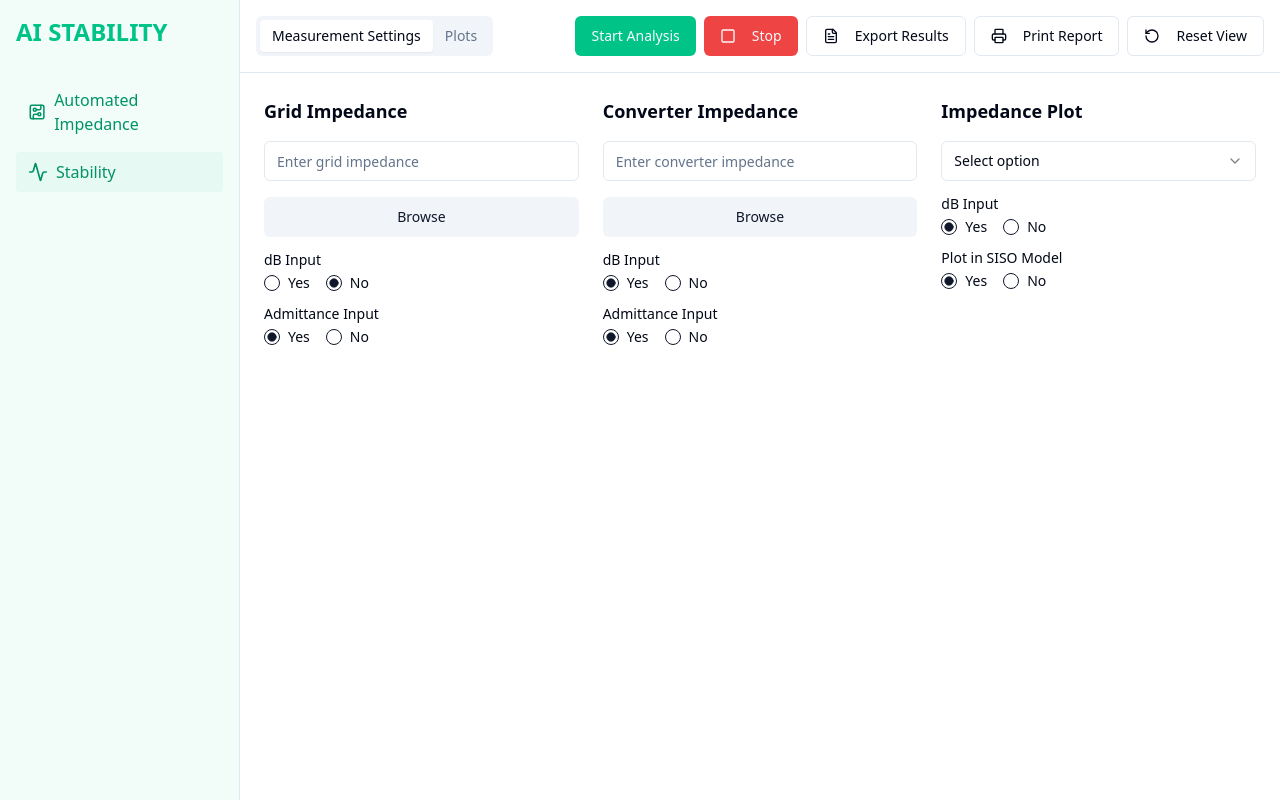
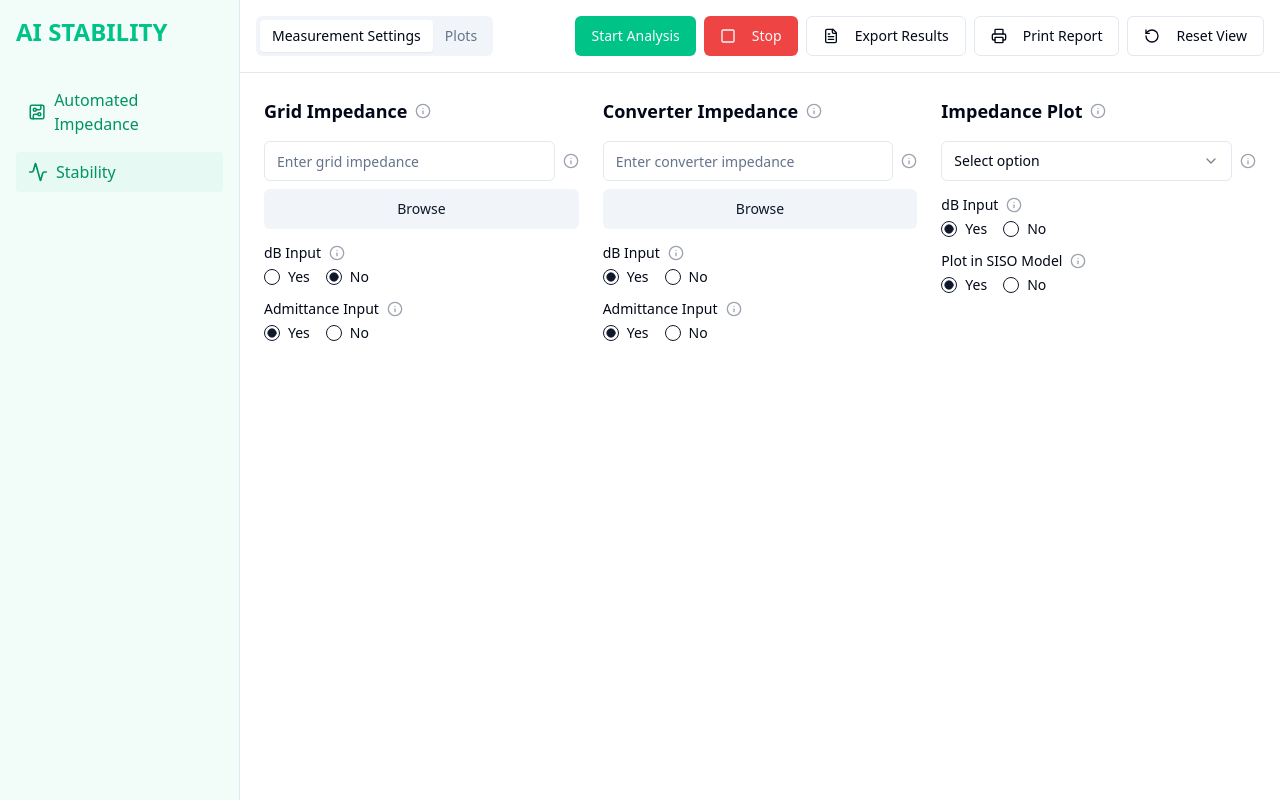
Before and after one commit to Muldbak/toolbox-gui, a React (Vite) app: page /stability in a window 1280 px wide. Built offline with nearby package versions, Linux system fonts and the light colour scheme.

Commit message:
feat: Add tooltips to measurement settings
Adds tooltips to the measurement settings in the Automated Impedance and Stability pages.

```diff
--- a/src/pages/AutomatedImpedance.tsx
+++ b/src/pages/AutomatedImpedance.tsx
@@ -13,10 +13,10 @@ export default function AutomatedImpedance() {
       <div className="flex justify-between items-center p-4 border-b">
         <Tabs value={activeTab} onValueChange={setActiveTab} className="w-full">
           <TabsList>
-            <TabsTrigger value="analysis" className="flex items-center">
+            <TabsTrigger value="analysis" className="flex items-center gap-2">
               Measurement Settings
             </TabsTrigger>
-            <TabsTrigger value="pscad" className="flex items-center">
+            <TabsTrigger value="pscad" className="flex items-center gap-2">
               PSCAD Parameters
             </TabsTrigger>
           </TabsList>
--- a/src/pages/Stability.tsx
+++ b/src/pages/Stability.tsx
@@ -6,6 +6,8 @@ import { Label } from "@/components/ui/label";
 import { Select, SelectContent, SelectItem, SelectTrigger, SelectValue } from "@/components/ui/select";
 import { RadioGroup, RadioGroupItem } from "@/components/ui/radio-group";
 import { Tabs, TabsList, TabsTrigger } from "@/components/ui/tabs";
+import { Tooltip, TooltipContent, TooltipProvider, TooltipTrigger } from "@/components/ui/tooltip";
+import { InfoIcon } from "lucide-react";
 import { ActionButtons } from "@/components/ActionButtons";
 import StabilityPlots from "./StabilityPlots";
 
@@ -49,13 +51,51 @@ function MeasurementSettings() {
     <div className="flex justify-between p-6 space-x-6">
       {/* Grid Impedance Section */}
       <div className="flex-1">
-        <h2 className="text-lg font-semibold mb-4">Grid Impedance</h2>
+        <h2 className="text-lg font-semibold mb-4 flex items-center gap-2">
+          Grid Impedance
+          <TooltipProvider>
+            <Tooltip>
+              <TooltipTrigger>
+                <InfoIcon className="h-4 w-4 text-gray-400" />
+              </TooltipTrigger>
+              <TooltipContent>
+                <p>Configure grid impedance parameters for stability analysis</p>
+              </TooltipContent>
+            </Tooltip>
+          </TooltipProvider>
+        </h2>
         <div className="space-y-4">
+          <div>
+            <div className="flex items-center gap-2">
               <Input placeholder="Enter grid impedance" />
-          <Button variant="secondary" className="w-full">Browse</Button>
+              <TooltipProvider>
+                <Tooltip>
+                  <TooltipTrigger>
+                    <InfoIcon className="h-4 w-4 text-gray-400" />
+                  </TooltipTrigger>
+                  <TooltipContent>
+                    <p>Input the grid impedance value or browse for a file</p>
+                  </TooltipContent>
+                </Tooltip>
+              </TooltipProvider>
+            </div>
+            <Button variant="secondary" className="w-full mt-2">Browse</Button>
+          </div>
 
           <div className="space-y-2">
+            <div className="flex items-center gap-2">
               <Label className="block">dB Input</Label>
+              <TooltipProvider>
+                <Tooltip>
+                  <TooltipTrigger>
+                    <InfoIcon className="h-4 w-4 text-gray-400" />
+                  </TooltipTrigger>
+                  <TooltipContent>
+                    <p>Toggle whether the input values are in decibels</p>
+                  </TooltipContent>
+                </Tooltip>
+              </TooltipProvider>
+            </div>
             <RadioGroup defaultValue="no" className="flex gap-4">
               <div className="flex items-center space-x-2">
                 <RadioGroupItem value="yes" id="grid-db-yes" />
@@ -69,7 +109,19 @@ function MeasurementSettings() {
           </div>
 
           <div className="space-y-2">
+            <div className="flex items-center gap-2">
               <Label className="block">Admittance Input</Label>
+              <TooltipProvider>
+                <Tooltip>
+                  <TooltipTrigger>
+                    <InfoIcon className="h-4 w-4 text-gray-400" />
+                  </TooltipTrigger>
+                  <TooltipContent>
+                    <p>Specify if the input values are in admittance format</p>
+                  </TooltipContent>
+                </Tooltip>
+              </TooltipProvider>
+            </div>
             <RadioGroup defaultValue="yes" className="flex gap-4">
               <div className="flex items-center space-x-2">
                 <RadioGroupItem value="yes" id="grid-admittance-yes" />
@@ -86,13 +138,51 @@ function MeasurementSettings() {
 
       {/* Converter Impedance Section */}
       <div className="flex-1">
-        <h2 className="text-lg font-semibold mb-4">Converter Impedance</h2>
+        <h2 className="text-lg font-semibold mb-4 flex items-center gap-2">
+          Converter Impedance
+          <TooltipProvider>
+            <Tooltip>
+              <TooltipTrigger>
+                <InfoIcon className="h-4 w-4 text-gray-400" />
+              </TooltipTrigger>
+              <TooltipContent>
+                <p>Configure converter impedance parameters for stability analysis</p>
+              </TooltipContent>
+            </Tooltip>
+          </TooltipProvider>
+        </h2>
         <div className="space-y-4">
+          <div>
+            <div className="flex items-center gap-2">
               <Input placeholder="Enter converter impedance" />
-          <Button variant="secondary" className="w-full">Browse</Button>
+              <TooltipProvider>
+                <Tooltip>
+                  <TooltipTrigger>
+                    <InfoIcon className="h-4 w-4 text-gray-400" />
+                  </TooltipTrigger>
+                  <TooltipContent>
+                    <p>Input the converter impedance value or browse for a file</p>
+                  </TooltipContent>
+                </Tooltip>
+              </TooltipProvider>
+            </div>
+            <Button variant="secondary" className="w-full mt-2">Browse</Button>
+          </div>
 
           <div className="space-y-2">
+            <div className="flex items-center gap-2">
               <Label className="block">dB Input</Label>
+              <TooltipProvider>
+                <Tooltip>
+                  <TooltipTrigger>
+                    <InfoIcon className="h-4 w-4 text-gray-400" />
+                  </TooltipTrigger>
+                  <TooltipContent>
+                    <p>Toggle whether the input values are in decibels</p>
+                  </TooltipContent>
+                </Tooltip>
+              </TooltipProvider>
+            </div>
             <RadioGroup defaultValue="yes" className="flex gap-4">
               <div className="flex items-center space-x-2">
                 <RadioGroupItem value="yes" id="conv-db-yes" />
@@ -106,7 +196,19 @@ function MeasurementSettings() {
           </div>
 
           <div className="space-y-2">
+            <div className="flex items-center gap-2">
               <Label className="block">Admittance Input</Label>
+              <TooltipProvider>
+                <Tooltip>
+                  <TooltipTrigger>
+                    <InfoIcon className="h-4 w-4 text-gray-400" />
+                  </TooltipTrigger>
+                  <TooltipContent>
+                    <p>Specify if the input values are in admittance format</p>
+                  </TooltipContent>
+                </Tooltip>
+              </TooltipProvider>
+            </div>
             <RadioGroup defaultValue="yes" className="flex gap-4">
               <div className="flex items-center space-x-2">
                 <RadioGroupItem value="yes" id="conv-admittance-yes" />
@@ -123,8 +225,22 @@ function MeasurementSettings() {
 
       {/* Impedance Plot Section */}
       <div className="flex-1">
-        <h2 className="text-lg font-semibold mb-4">Impedance Plot</h2>
+        <h2 className="text-lg font-semibold mb-4 flex items-center gap-2">
+          Impedance Plot
+          <TooltipProvider>
+            <Tooltip>
+              <TooltipTrigger>
+                <InfoIcon className="h-4 w-4 text-gray-400" />
+              </TooltipTrigger>
+              <TooltipContent>
+                <p>Configure how the impedance values should be plotted</p>
+              </TooltipContent>
+            </Tooltip>
+          </TooltipProvider>
+        </h2>
         <div className="space-y-4">
+          <div>
+            <div className="flex items-center gap-2">
               <Select>
                 <SelectTrigger>
                   <SelectValue placeholder="Select option" />
@@ -135,9 +251,33 @@ function MeasurementSettings() {
                   <SelectItem value="option3">Option 3</SelectItem>
                 </SelectContent>
               </Select>
+              <TooltipProvider>
+                <Tooltip>
+                  <TooltipTrigger>
+                    <InfoIcon className="h-4 w-4 text-gray-400" />
+                  </TooltipTrigger>
+                  <TooltipContent>
+                    <p>Choose the plot visualization option</p>
+                  </TooltipContent>
+                </Tooltip>
+              </TooltipProvider>
+            </div>
+          </div>
 
           <div className="space-y-2">
+            <div className="flex items-center gap-2">
               <Label className="block">dB Input</Label>
+              <TooltipProvider>
+                <Tooltip>
+                  <TooltipTrigger>
+                    <InfoIcon className="h-4 w-4 text-gray-400" />
+                  </TooltipTrigger>
+                  <TooltipContent>
+                    <p>Toggle whether the plot values are in decibels</p>
+                  </TooltipContent>
+                </Tooltip>
+              </TooltipProvider>
+            </div>
             <RadioGroup defaultValue="yes" className="flex gap-4">
               <div className="flex items-center space-x-2">
                 <RadioGroupItem value="yes" id="plot-db-yes" />
@@ -151,7 +291,19 @@ function MeasurementSettings() {
           </div>
 
           <div className="space-y-2">
+            <div className="flex items-center gap-2">
               <Label className="block">Plot in SISO Model</Label>
+              <TooltipProvider>
+                <Tooltip>
+                  <TooltipTrigger>
+                    <InfoIcon className="h-4 w-4 text-gray-400" />
+                  </TooltipTrigger>
+                  <TooltipContent>
+                    <p>Toggle between SISO (Single Input Single Output) and MIMO model visualization</p>
+                  </TooltipContent>
+                </Tooltip>
+              </TooltipProvider>
+            </div>
             <RadioGroup
               value={plotInSISO ? "yes" : "no"}
               onValueChange={handleSISOChange}
```
Lines whose indentation alone changed are shown as unchanged.
